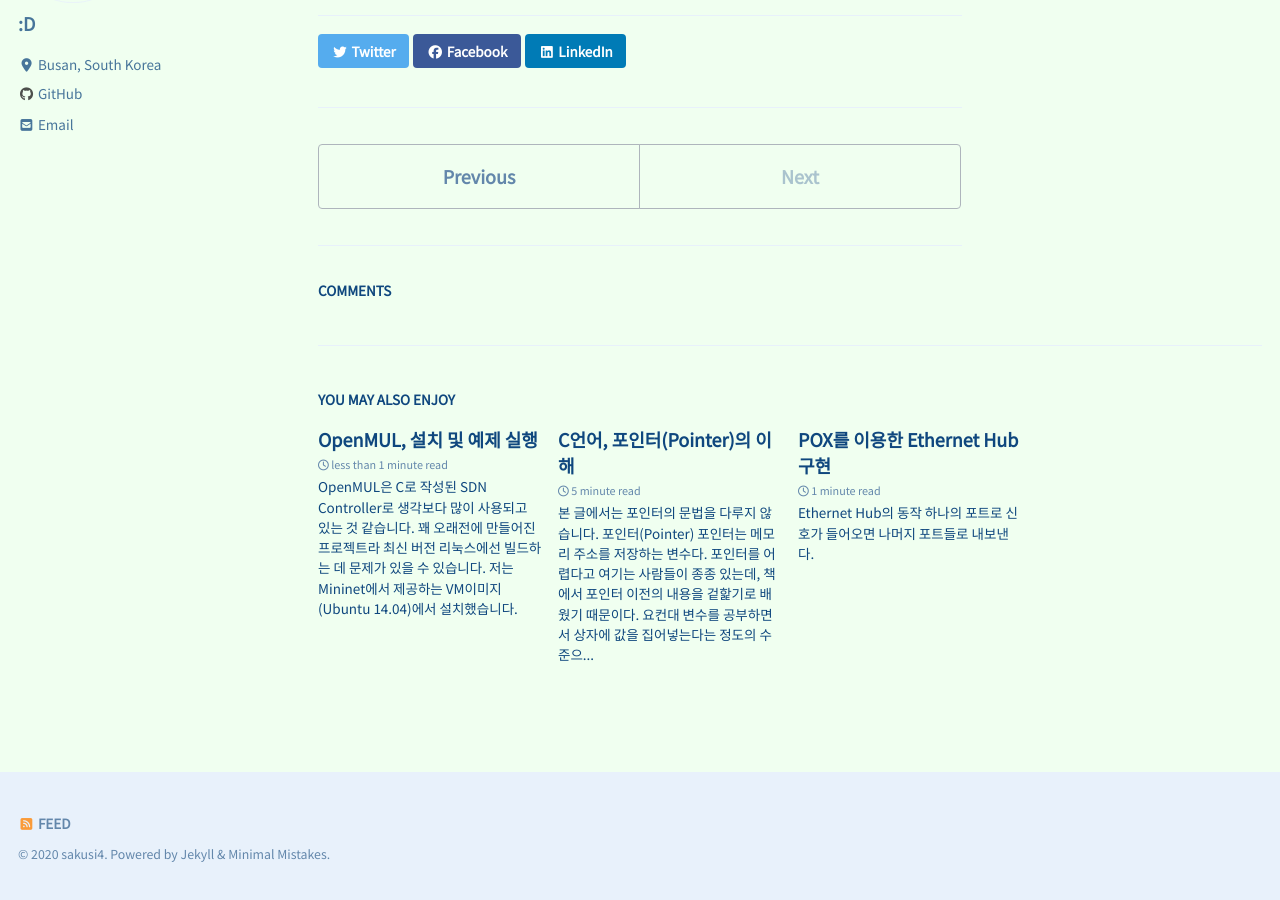
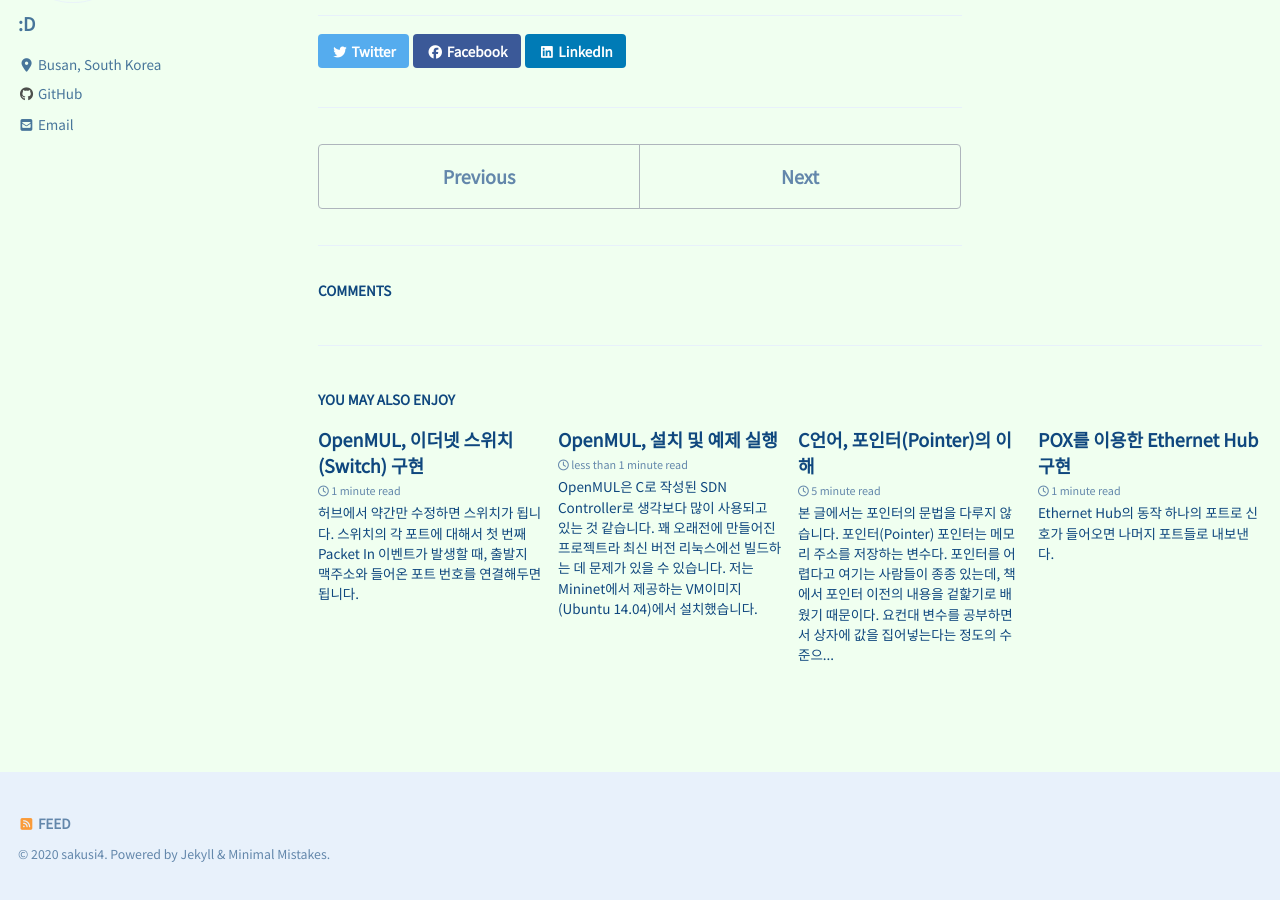
Before and after one commit to sakusi4/sakusi4.github.io, a Jekyll site: the page built from _posts/2020-12-04-OpenMUL-1.md, in a window 1280 px wide and 900 px high, scrolled down 4884 px. Built offline with Jekyll 4.4.1, drawn with Linux system fonts in a browser that asks for light colours; cached includes are drawn as plain includes; nearby versions of some CDN libraries; comment, search, counter and statistics services are not loaded; part of the change alters nothing that is shown.

Commit message:
no message

```diff
--- a/_posts/2020-12-04-OpenMUL-1.md
+++ b/_posts/2020-12-04-OpenMUL-1.md
@@ -117,7 +117,7 @@ mininet>h1 ping h2
 
 결과를 확인해볼까요.
 
-![0](/assets/images/2020-12-04-OpenMUL-1/0.png)요
+![0](/assets/images/2020-12-04-OpenMUL-1/0.png)
 
 ping이 문제 없이 수행됩니다.
 
--- /dev/null
+++ b/_posts/2020-12-04-OpenMUL-2.md
@@ -0,0 +1,117 @@
+---
+title: "OpenMUL, 이더넷 스위치(Switch) 구현"
+categories:
+  - SDN
+
+date: 2020-12-04 16:30:17
+toc: true
+---
+허브에서 약간만 수정하면 스위치가 됩니다. 스위치의 각 포트에 대해서 첫 번째 Packet In 이벤트가 발생할 때, 출발지 맥주소와 들어온 포트 번호를 연결해두면 됩니다.
+
+나중에 학습된 맥주소가 도착지로 설정된 패킷이 들어오면 연결해두었던 포트 번호로 내보내면 됩니다.
+
+일단 적당히 수정해서 허브를 만듭시다.
+
+{% highlight c %}
+// openmul/application/hello/hello.c
+// 26 ~ 46줄에 추가
+GHashTable  *l2fdb_htbl;
+
+static void
+l2_fdb_ent_free(void *arg)
+{
+    free(arg);
+}
+
+static unsigned int
+l2fdb_key(const void *p)
+{
+    const uint8_t *mac_da = p;
+
+    return hash_bytes(mac_da, OFP_ETH_ALEN, 1);
+}
+
+static int
+l2fdb_equal(const void *p1, const void *p2)
+{
+    return !memcmp(p1, p2, OFP_ETH_ALEN);
+}
+
+{% endhighlight %}
+
+맥 주소와 포트 번호를 연결하는 방벙은 여러가지가 있겠죠. C언어에서는 크게 두 가지 겠네요. 구조체를 사용해서 묶거나 해쉬 테이블을 사용하면 됩니다. 지금은 해쉬테이블이 올바른 선택입니다. 두 개의 자료가 1대1 매칭이라는 것과 빠른 검색 속도가 필요하기 때문이죠. 구조체를 사용하면 시간 복잡도가 O(N)이 됩니다. 반면 해쉬 테이블은 O(1)입니다.
+
+위 세 개의 함수는 GLib의 해쉬테이블을 사용하기 위한 함수들로 각각 해싱 함수, 비교 함수, 메모리 해제 함수입니다.
+
+{% highlight c %}
+// openmul/application/hello/hello.c
+static void
+hello_sw_add(mul_switch_t *sw)
+{
+    hello_install_dfl_flows(sw->dpid);
+    c_log_debug("switch dpid 0x%llx joined network", (unsigned long long)(sw->dpid));
+
+    // 스위치가 추가 되면 해시 테이블 생성
+    l2fdb_htbl = g_hash_table_new_full(l2fdb_key, l2fdb_equal, NULL, l2_fdb_ent_free);
+}
+{% endhighlight %}
+
+sw_add 이벤트 처리 함수에 테이블 생성 부분을 추가합시다. 현재 테이블은 전역 변수로 하나만 존재하기 때문에 스위치가 하나인 토포롤지에서만 동작합니다.
+
+{% highlight c %}
+// openmul/application/hello/hello.c
+static void
+hello_packet_in(mul_switch_t *sw UNUSED, struct flow *fl UNUSED, uint32_t inport UNUSED,
+                uint32_t buffer_id UNUSED, uint8_t *raw UNUSED, size_t pkt_len UNUSED)
+{
+    struct of_pkt_out_params parms;
+    struct mul_act_mdata mdata;
+    uint32_t oport = OFPP_FLOOD;
+    uint32_t lrn_port;
+    uint32_t in_port = htonl(fl->in_port);
+
+    lrn_port = g_hash_table_lookup(l2fdb_htbl, fl->dl_src);
+    if(!lrn_port){
+        printf("Host %d을 Port %d 에 연결\n", fl->dl_src[5], in_port);
+        g_hash_table_insert(l2fdb_htbl, fl->dl_src, in_port);
+    }
+
+    lrn_port = g_hash_table_lookup(l2fdb_htbl, fl->dl_dst);
+    if(lrn_port){
+        printf("학습된 포트 사용 : Host %d ->  Host %d,  Output Port %d\n", fl->dl_src[5], fl->dl_dst[5], lrn_port);
+        oport = lrn_port;
+    }else{
+        printf("학습된 적 없는 목적지 : Host %d\n", fl->dl_dst[5]);
+    }
+
+    mul_app_act_alloc(&mdata);
+    mdata.only_acts = true;
+    mul_app_act_set_ctors(&mdata, sw->dpid);
+    mul_app_action_output(&mdata, oport);
+    parms.buffer_id = buffer_id;
+    parms.in_port = inport;
+    parms.action_list = mdata.act_base;
+    parms.action_len = mul_app_act_len(&mdata);
+    parms.data_len = pkt_len;
+    parms.data = raw;
+
+    mul_app_send_pkt_out(NULL, sw->dpid, &parms);
+
+    mul_app_act_free(&mdata);
+    return;
+}
+{% endhighlight %}
+
+대망의 packet_in 이벤트 처리 함수입니다. g_hash_table_lookup 함수는 테이블에 키가 존재하면 연결된 값을 반환하고 없으면 NULL을 반환합니다. 이것을 이용해서 쉽게 학습처리가 가능합니다.
+
+{% highlight c %}
+~/openmul # sudo mn --topo single,3 --mac --switch ovsk --controller remote
+~/openmul # ./mul.sh start custom
+~/openmul/application/hello # make
+~/openmul/application/hello # sudo ./mulhello
+
+mininet> h1 ping h2
+{% endhighlight %}
+
+결과를 확인해봅시다.
+![0](/assets/images/2020-12-04-OpenMUL-2/0.png)
```
Also changed, not shown: assets/images/2020-12-04-OpenMUL-2/0.png (added).
